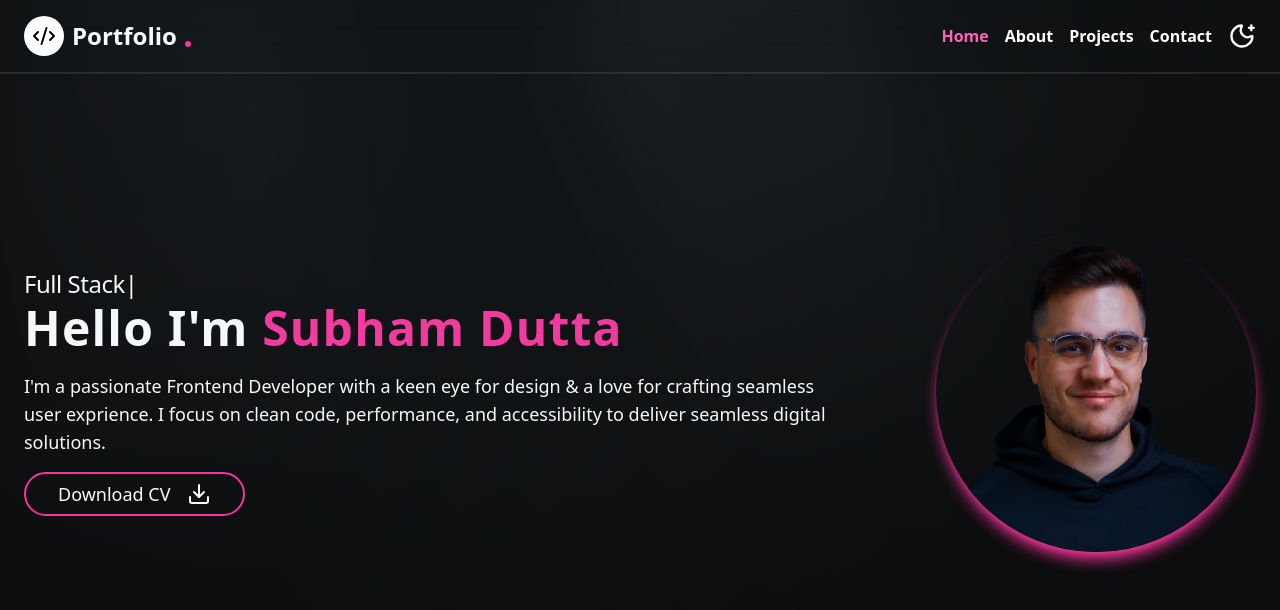
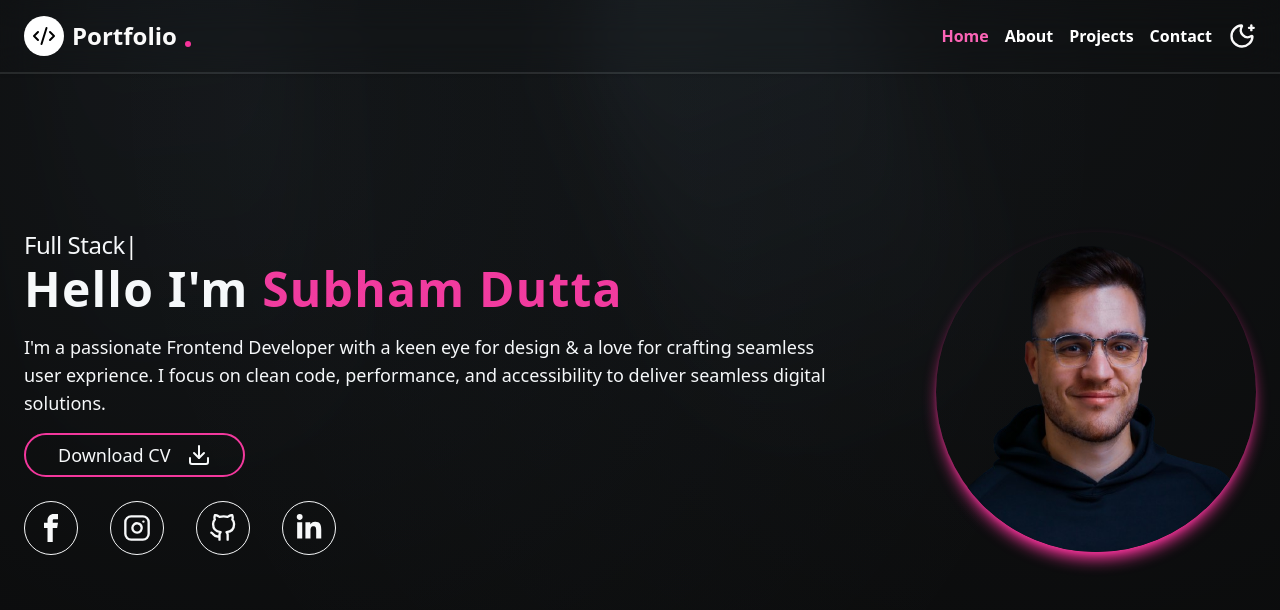
Before and after one commit to ShankarDutta/pubic-frontend-portfolio-v-0.1, a Next.js app: page / in a window 1280 px wide. Shown: the top 610 px of the page. Built offline with nearby package versions, Linux system fonts and the light colour scheme.

Commit message:
Add Social Media Icons
social media components add on home page

```diff
--- a/src/app/page.tsx
+++ b/src/app/page.tsx
@@ -1,5 +1,6 @@
 import { LightRays } from "@/components/magicui/light-rays";
 import { TypingAnimation } from "@/components/magicui/typing-animation";
+import SocialMediaIcons from "@/components/SocialMediaIcons";
 import { DownloadIcon } from "lucide-react";
 import { Metadata } from "next";
 import Image from "next/image";
@@ -12,7 +13,9 @@ export const metadata: Metadata = {
 const page = () => {
 	return (
 		<section className="flex min-h-[80dvh] w-full flex-col items-center justify-center gap-10 pt-30 lg:flex-row-reverse lg:justify-start lg:gap-20">
+			{/* backgroun light effect  */}
 			<LightRays />
+
 			{/* image desktop right side */}
 			<Image
 				src={"/profile-picture.png"}
@@ -24,6 +27,7 @@ const page = () => {
 			/>
 
 			<div className="space-y-4 text-center lg:text-start">
+				{/* Typing animation  */}
 				<TypingAnimation
 					words={["Frontend Web Developer", "Full Stack Web Developer"]}
 					cursorStyle="line"
@@ -57,6 +61,9 @@ const page = () => {
 						</button>
 					</a>
 				</div>
+
+				{/* social media icon  */}
+				<SocialMediaIcons />
 			</div>
 		</section>
 	);
--- /dev/null
+++ b/src/components/SocialMediaIcons.tsx
@@ -0,0 +1,22 @@
+import { socialMediaIcons } from "@/lib/infomations";
+
+const SocialMediaIcons = () => {
+	return (
+		<section className="mt-6 flex justify-center gap-4 md:gap-8 lg:justify-start">
+			{socialMediaIcons.map((icon) => {
+				const Icon = icon.icons;
+				return (
+					<a
+						href={icon.link}
+						key={icon.id}
+						aria-label={icon.ariaName}
+						className="border-foreground text-foreground hover:border-background rounded-full border bg-transparent p-3 hover:bg-pink-500 hover:text-white">
+						<Icon size={28} />
+					</a>
+				);
+			})}
+		</section>
+	);
+};
+
+export default SocialMediaIcons;
```
